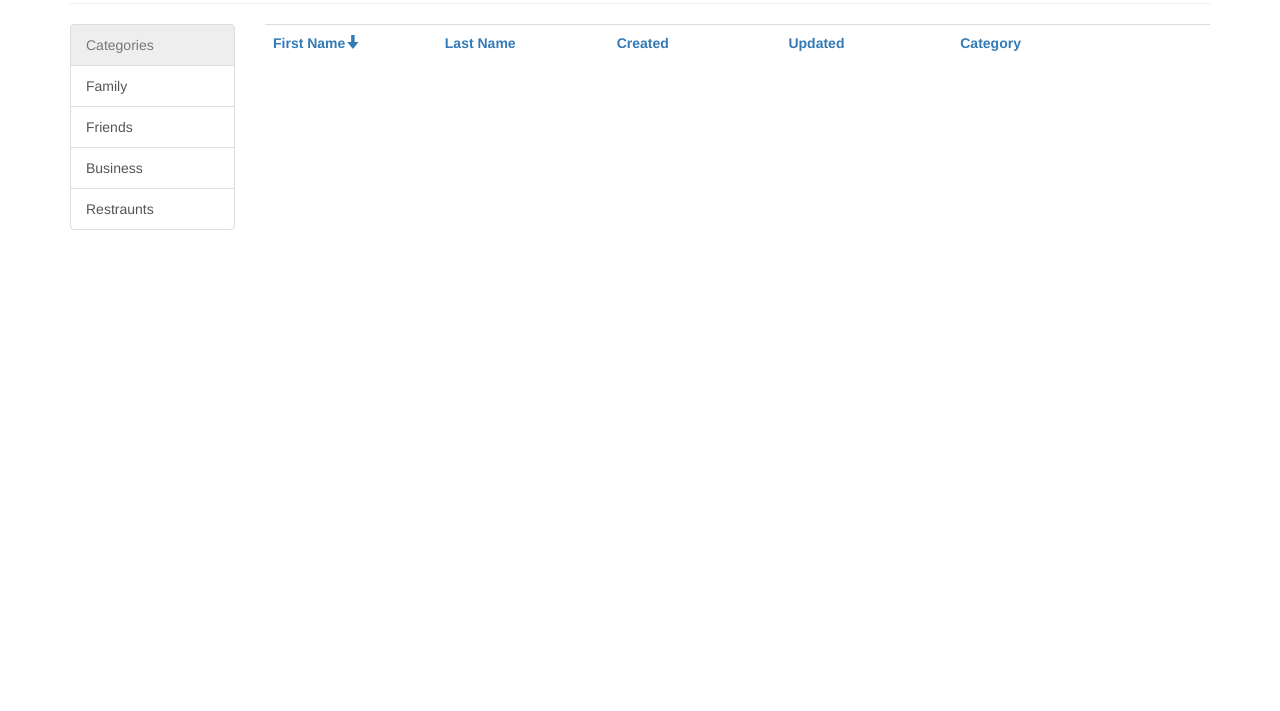
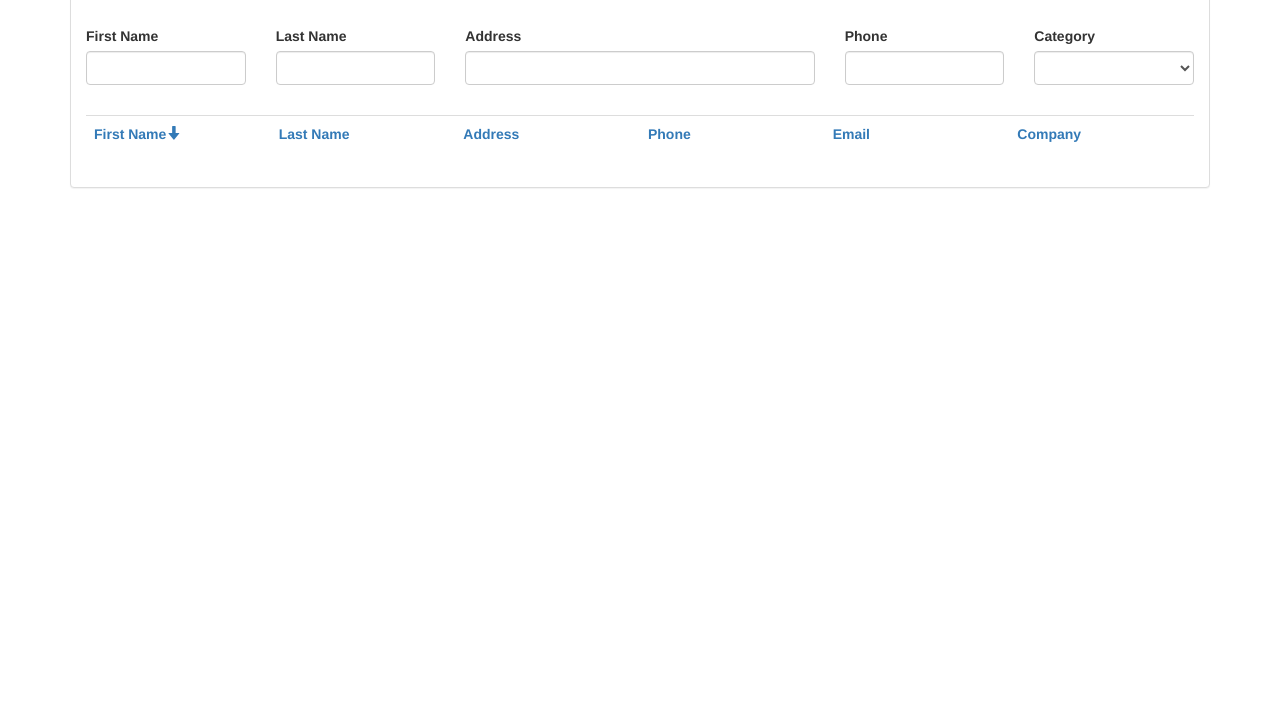
Before and after one commit to bmcmillen/contacts, a plain HTML site: page public/index.html in a window 1280 px wide. Shown: the part 89-800 px from the top of the page. Drawn offline with nearby package versions, Linux system fonts and the light colour scheme; some packages are replaced by stand-ins of ours; a script that the page names is missing.

Commit message:
Finished framework for Final Project.

```diff
--- a/models/contact.js
+++ b/models/contact.js
@@ -6,7 +6,7 @@ module.exports = mongoose.model('Contact', {        // Create a model called Con
 	email1: String,
 	email2: String,
 	email3: String,
-	email4: String,
+	company: String,
 	phone1: String,
 	phone2: String,
 	phone3: String,
--- a/public/index.html
+++ b/public/index.html
@@ -2,7 +2,7 @@
 <html>
 	<head>
 		<meta charset="utf-8">
-		<title>Contact Admin</title>
+		<title>Searchable Contacts List</title>
 		<link rel="stylesheet" href="https://maxcdn.bootstrapcdn.com/bootstrap/3.3.6/css/bootstrap.min.css">
 		<script type="text/javascript" src="https://cdnjs.cloudflare.com/ajax/libs/angular.js/1.5.6/angular.min.js"></script>
 		<script type="text/javascript" src="https://cdnjs.cloudflare.com/ajax/libs/angular-ui-bootstrap/1.3.3/ui-bootstrap.min.js"></script>
@@ -18,30 +18,43 @@
 				margin: auto
 			}
 		</style>
-		<style>
-			.form-inline > * {
-				margin:5px ;
-			}
-		</style>
-
 	</head>
 	<body ng-app="contactList">
 		<div class="container" ng-controller="ContactListCtrl">
-  		  	<div class="page-header">
+			<div class="panel panel-default">
+				<div class="panel-heading">
 		  			<h2><a href ng-click="loadContact()">
-  				<small><span class="glyphicon glyphicon-plus pull-right"></small></span></a>Contacts List</h2>
+	  				<small><span class="glyphicon glyphicon-plus pull-right"></small></span></a>Searchable Contacts List</h2>
 	  		  	</div>
+				<div class="panel-body">
 					<div class="row">
-				<div class="col-sm-2">
-					<div class="list-group">
-						<a href="#" class="list-group-item disabled">Categories</a>
-						<a href="#" class="list-group-item">Family</a>
-						<a href="#" class="list-group-item">Friends</a>
-						<a href="#" class="list-group-item">Business</a>
-						<a href="#" class="list-group-item">Restraunts</a>
+							<div class="panel-body">
+							<form>
+								<div class="row">
+									<div class="form-group col-sm-2 col-xs-6">
+										<label>First Name</label>
+										<input type="text" class="form-control" ng-model="contact.firstName">
+									</div>
+									<div class="form-group col-sm-2 col-xs-6">
+										<label>Last Name</label>
+										<input type="text" class="form-control" ng-model="contact.lastName">
+									</div>
+									<div class="form-group col-sm-4 hidden-xs">
+										<label>Address</label>
+										<input type="text" class="form-control" ng-model="contact.address1">
+									</div>
+									<div class="form-group col-sm-2 hidden-xs">
+										<label>Phone</label>
+										<input type="text" class="form-control" ng-model="contact.phone1">
+									</div>
+									<div class="form-group col-sm-2 col-xs-6">
+										<label>Category</label>
+										<select class="form-control" ng-model="contact.category" ng-options="cat._id as cat.name for cat in categories"></select>
 									</div>
 								</div>
-				<div class="col-sm-10">
+							</form>
+						</div>
+						<div class="col-md-12">
 							<table class="table table-hover">
 								<tr>
 									<th class="col-md-2">
@@ -51,22 +64,25 @@
 										<a href ng-click="setSort('lastName')">Last Name<span ng-class="sortIcon('lastName')"></span></a>
 									</th>
 									<th class="col-md-2">
-								<a href ng-click="setSort('created')">Created<span ng-class="sortIcon('created')"></span></a>
+										<a href ng-click="setSort('address1')">Address<span ng-class="sortIcon('address1')"></span></a>
 									</th>
 									<th class="col-md-2">
-								<a href ng-click="setSort('updated')">Updated<span ng-class="sortIcon('updated')"></span></a>
+										<a href ng-click="setSort('phone1')">Phone<span ng-class="sortIcon('phone1')"></span></a>
 									</th>
 									<th class="col-md-2">
-								<a href ng-click="setSort('category')">Category<span ng-class="sortIcon('category')"></span></a>
+										<a href ng-click="setSort('email1')">Email<span ng-class="sortIcon('email1')"></span></a>
 									</th>
-							<th class="col-md-1"></th>
+									<th class="col-md-2">
+										<a href ng-click="setSort('company')">Company<span ng-class="sortIcon('company')"></span></a>
+									</th>
 								</tr>
 								<tr ng-repeat="contact in contacts | orderBy:sortProp:sortReverse">
 									<td>{{contact.firstName}}</td>
 									<td>{{contact.lastName}}</td>
-							<td>{{contact.created | date: 'longDate'}}</td>
-							<td>{{contact.updated | date: 'longDate'}}</td>
-							<td>{{contact.category.name}}</td>
+									<td>{{contact.address1}}</td>
+									<td>{{contact.phone1}}</td>
+									<td>{{contact.email1}}</td>
+									<td>{{contact.company}}</td>
 									<td class="text-right">
 										<a href ng-click="loadContact(contact)"><span class="glyphicon glyphicon-pencil"></span></a>
 									</td>
@@ -74,71 +90,8 @@
 							</table>
 						</div>
 					</div>
+				</div></div>
+			</div>
 	  	</div>
     </body>
  </html>
-
-
-
-<!-- <!DOCTYPE html>
-<html>
-	<head>
-		<meta charset="utf-8">
-		<title>Contact List</title>
-		<link rel="stylesheet" href="https://maxcdn.bootstrapcdn.com/bootstrap/3.3.6/css/bootstrap.min.css">
-		<script type="text/javascript" src="https://cdnjs.cloudflare.com/ajax/libs/angular.js/1.5.6/angular.min.js"></script>
-		<script type="text/javascript" src="https://cdnjs.cloudflare.com/ajax/libs/angular-ui-bootstrap/1.3.3/ui-bootstrap.min.js"></script>
-		<script type="text/javascript" src="https://cdnjs.cloudflare.com/ajax/libs/angular-ui-bootstrap/1.3.3/ui-bootstrap-tpls.min.js"></script>
-
-		<script type="text/javascript" src="scripts/app.js"></script>
-		<script type="text/javascript" src="scripts/ContactListCtrl.js"></script>
-		<script type="text/javascript" src="scripts/ContactCtrl.js"></script>
-
-
-	</head>
-	<body ng-app="contactList">
-		<div class="container" ng-controller="ContactListCtrl">
-			<div class="page-header">
-				<h2><a href ng-click="loadContact()">
-					<small><span class="glyphicon glyphicon-plus pull-right"></small></span></a>Contacts List</h2>
-			</div>
-			<div class="panel-body">
-
-				<table class="table table-hover">
-					<tr>
-						<th class="col-md-2">
-							<a href ng-click="setSort('firstName')">First Name<span ng-class="sortIcon('firstName')"></span></a>
-						</th>
-						<th class="col-md-2">
-							<a href ng-click="setSort('lastName')">Last Name<span ng-class="sortIcon('lastName')"></span></a>
-						</th>
-						<th class="col-md-2">
-							<a href ng-click="setSort('phone')">Phone<span ng-class="sortIcon('phone')"></span></a>
-						</th>
-						<th class="col-md-2">
-							<a href ng-click="setSort('created')">Created<span ng-class="sortIcon('created')"></span></a>
-						</th>
-						<th class="col-md-2">
-							<a href ng-click="setSort('updated')">Updated<span ng-class="sortIcon('updated')"></span></a>
-						</th>
-						<th class="col-md-2">
-							<a href ng-click="setSort('category')">Category<span ng-class="sortIcon('category')"></span></a>
-						</th>
-						<th class="col-md-1"></th>
-					</tr>
-					<tr ng-repeat="contact in contacts | orderBy:sortProp:sortReverse">
-						<td>{{contact.firstName}}</td>
-						<td>{{contact.lastName}}</td>
-						<td>{{contact.phone}}</td>
-						<td>{{contact.created | date: 'longDate'}}</td>
-						<td>{{contact.updated | date: 'longDate'}}</td>
-						<td>{{contact.category.name}}</td>
-						<td class="text-right">
-							<a href ng-click="loadContact(contact)"><span class="glyphicon glyphicon-pencil"></span></a>
-						</td>
-					</tr>
-				</table>
-			</div>
-		</div>
-	</body>
-</html> -->
```
Also changed, not shown: public/contact.html (+6 -19 lines), server.js (+17 -17 lines). Lines whose indentation alone changed are shown as unchanged.
